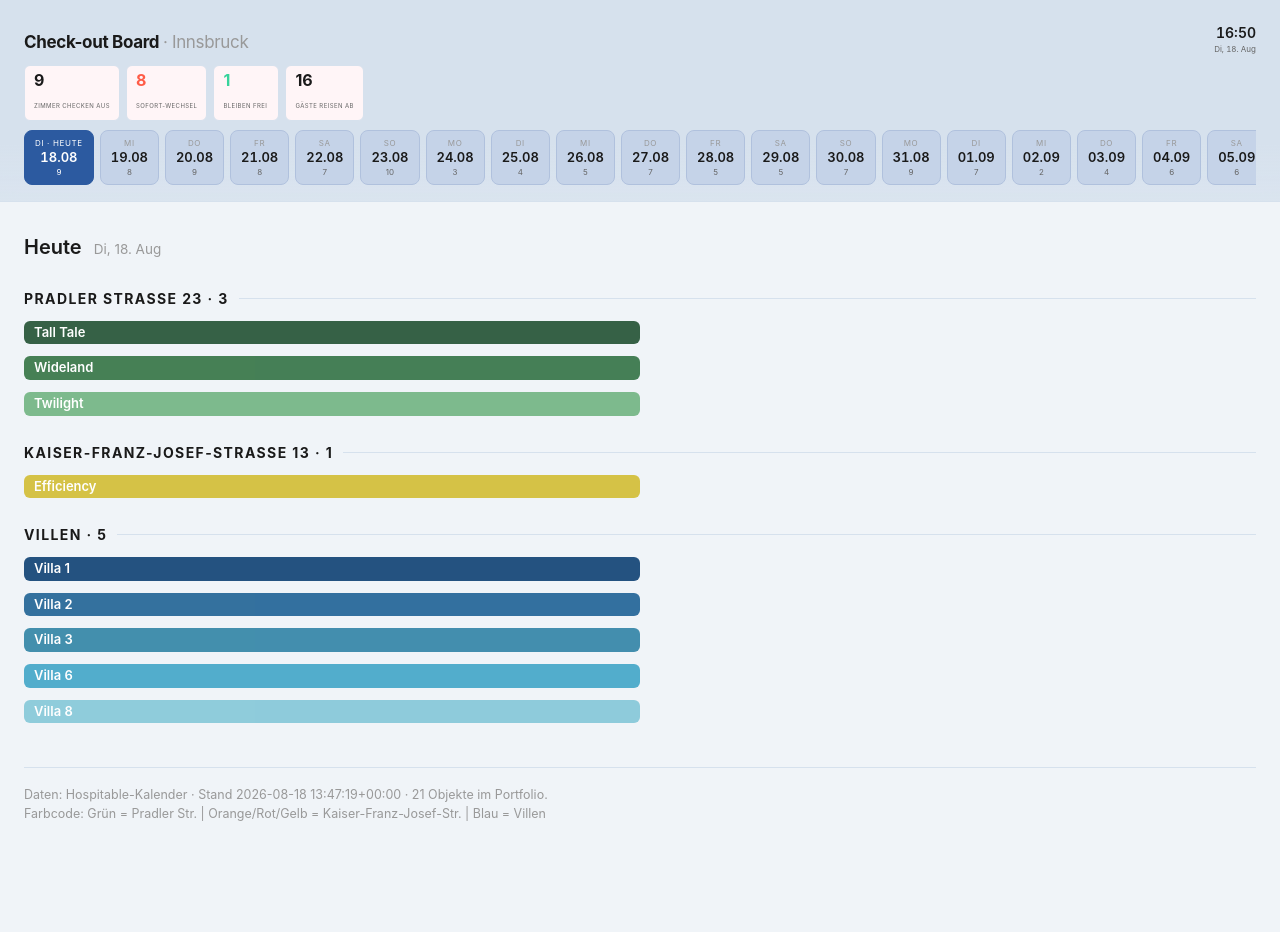
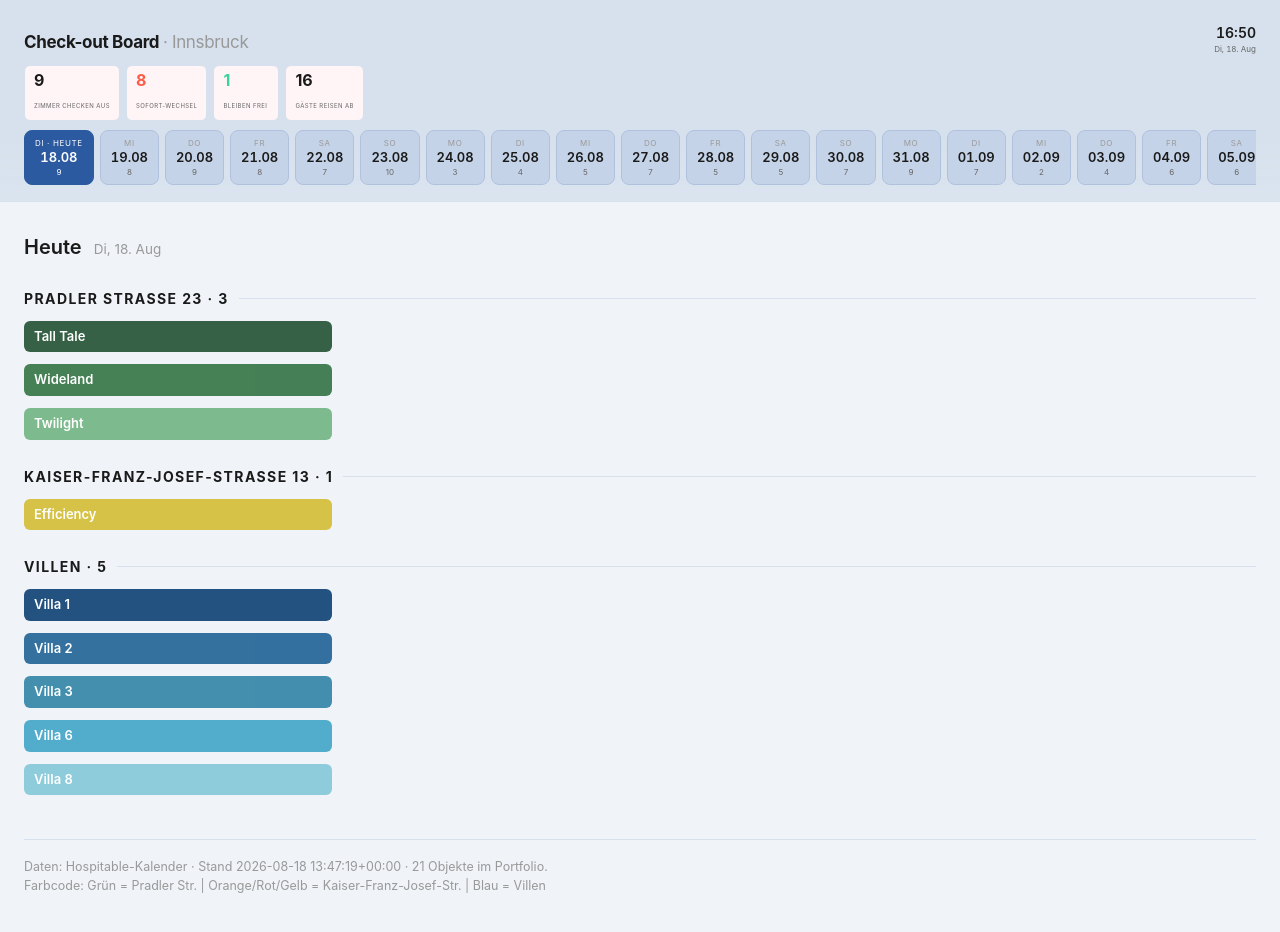
Before and after one commit to danielhuberinnsbruck-star/subitor, a plain HTML site: page index.html in a window 1280 px wide. Before the commit the page ends 904 px from the top, so only its background shows below. Drawn offline with Linux system fonts and the light colour scheme.

Commit message:
Halve room card width, restore original card height
Co-Authored-By: Claude Fable 5 <noreply@anthropic.com>

```diff
--- a/index.html
+++ b/index.html
@@ -45,7 +45,7 @@
           font-size:14px;letter-spacing:.1em;text-transform:uppercase;color:var(--ink);font-weight:700}
   .grp-h:after{content:"";flex:1;height:1px;background:var(--line)}
   .grid{display:grid;gap:12px;grid-template-columns:auto}
-  .card{background:var(--panel);border:none;border-radius:6px;padding:4px 10px;display:flex;flex-direction:column;gap:2px;font-size:12px;white-space:nowrap}
+  .card{background:var(--panel);border:none;border-radius:6px;padding:8px 10px;display:flex;flex-direction:column;gap:6px;font-size:13px;white-space:nowrap}
   .card.turn{opacity:.95}
   .c-top{display:flex;flex-direction:column;align-items:flex-start;gap:6px}
   .room{font-size:13px;font-weight:600;line-height:1.2}
@@ -182,7 +182,7 @@ function alignCardWidths(){
   var allCards = document.querySelectorAll('.card');
   var maxWidth = 0;
   allCards.forEach(function(card){ maxWidth = Math.max(maxWidth, card.scrollWidth); });
-  allCards.forEach(function(card){ card.style.width = (maxWidth / 2) + 'px'; });
+  allCards.forEach(function(card){ card.style.width = (maxWidth / 4) + 'px'; });
 }
 function tick(){
   var n = new Date();
```
